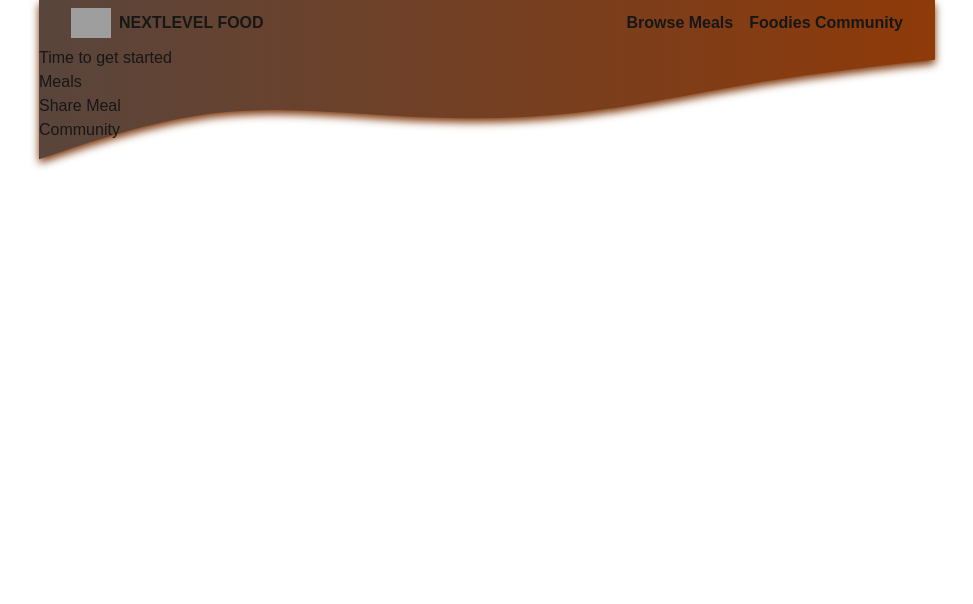
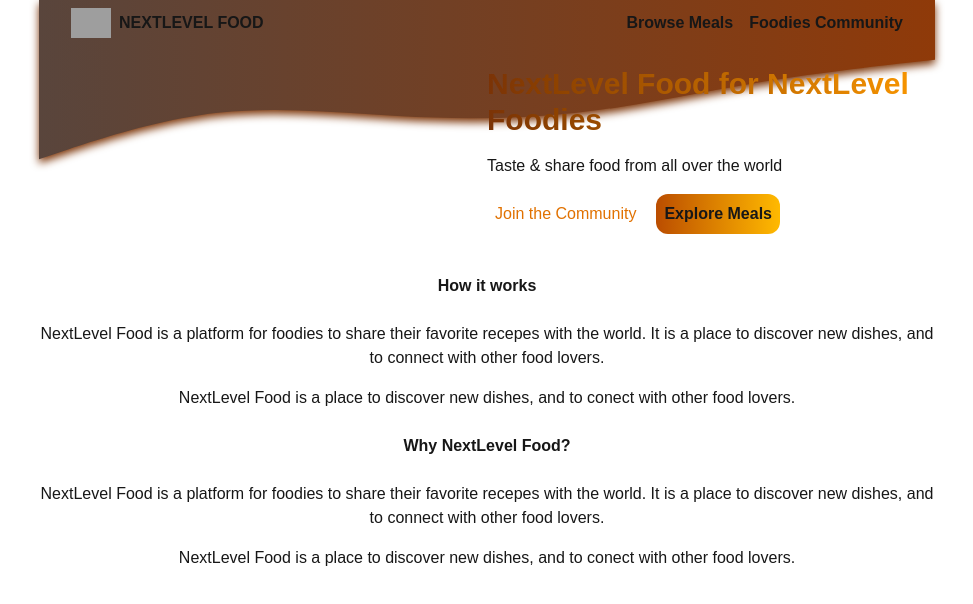
Before and after one commit to denleonchev/nextjs-foodies, a Next.js app: page / in a window 1280 px wide. Shown: the top 604 px of the page, without its empty margins (153-1126 px from the left). Built offline with nearby package versions, Linux system fonts and the light colour scheme; grey boxes are pictures that could not be loaded.

Commit message:
Add content to the home page

```diff
--- a/src/app/page.tsx
+++ b/src/app/page.tsx
@@ -3,17 +3,57 @@ import Link from "next/link";
 
 export default function Home() {
   return (
-    <main>
-      <h1>Time to get started</h1>
-      <p>
-        <Link href="/meals">Meals</Link>
-      </p>
-      <p>
-        <Link href="/meals/share">Share Meal</Link>
-      </p>
-      <p>
-        <Link href="/community">Community</Link>
-      </p>
-    </main>
+    <>
+      <header className="">
+        <div className="max-w-1/2 my-5 ml-auto">
+          <h1 className="bg-linear-to-r from-amber-900 to-amber-500 bg-clip-text text-transparent text-3xl font-extrabold">
+            NextLevel Food for NextLevel Foodies
+          </h1>
+          <p className="mt-4">Taste & share food from all over the world</p>
+          <div className="flex space-x-3 mt-4">
+            <Link
+              className="p-2 text-amber-600 hover:underline"
+              href="/community"
+            >
+              Join the Community
+            </Link>
+            <Link
+              className="p-2 rounded-xl font-bold bg-linear-to-r from-amber-700 to-amber-400 hover:opacity-50 duration-200"
+              href="/meals"
+            >
+              Explore Meals
+            </Link>
+          </div>
+        </div>
+      </header>
+      <main className="mt-10">
+        <section>
+          <h2 className="my-6 font-extrabold text-center">How it works</h2>
+          <p className="my-4 text-center">
+            NextLevel Food is a platform for foodies to share their favorite
+            recepes with the world. It is a place to discover new dishes, and to
+            connect with other food lovers.
+          </p>
+          <p className="my-4 text-center">
+            NextLevel Food is a place to discover new dishes, and to conect with
+            other food lovers.
+          </p>
+        </section>
+        <section>
+          <h2 className="my-6 font-extrabold text-center">
+            Why NextLevel Food?
+          </h2>
+          <p className="my-4 text-center">
+            NextLevel Food is a platform for foodies to share their favorite
+            recepes with the world. It is a place to discover new dishes, and to
+            connect with other food lovers.
+          </p>
+          <p className="my-4 text-center">
+            NextLevel Food is a place to discover new dishes, and to conect with
+            other food lovers.
+          </p>
+        </section>
+      </main>
+    </>
   );
 }
```
